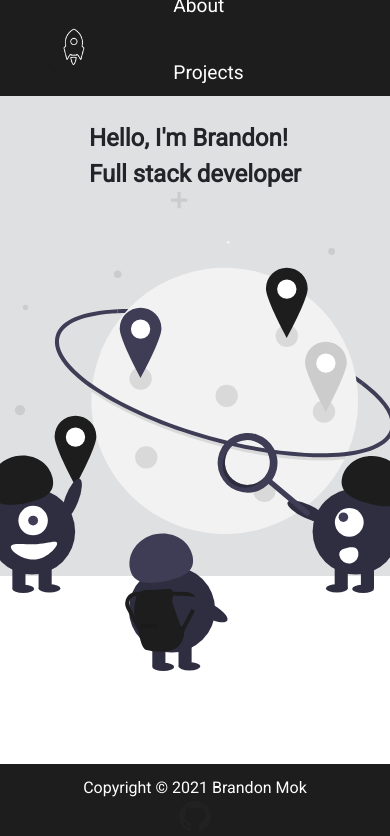
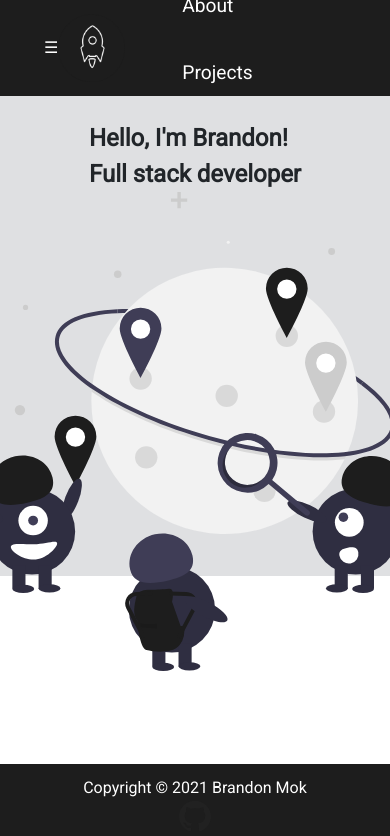
Before and after one commit to BrandonMok/react-personal-website, a React (Create React App) app: page / in a window 390 px wide. Shown: the top 836 px of the page. Built offline with nearby package versions, Linux system fonts and the light colour scheme.

Commit message:
[WIP] Adding mobile nav

```diff
--- a/package.json
+++ b/package.json
@@ -7,6 +7,7 @@
     "@testing-library/react": "^11.2.6",
     "@testing-library/user-event": "^12.8.3",
     "bootstrap": "^4.6.0",
+    "jquery": "^3.6.0",
     "node-sass": "^5.0.0",
     "react": "^17.0.2",
     "react-dom": "^17.0.2",
--- a/src/App.scss
+++ b/src/App.scss
@@ -55,6 +55,12 @@ $primary: #1d1d1d; // 1c1d25
 }
 
 
+// mobile nav
+#hamburger {
+  color: #ffffff;
+}
+
+
 /** Banner **/
 .banner {
   justify-content: center;
@@ -106,6 +112,10 @@ $primary: #1d1d1d; // 1c1d25
     display: inline-block;
   }
 
+  #hamburger {
+    display: none;
+  }
+
   .banner {
     flex-direction: row;
 
--- a/src/components/header.js
+++ b/src/components/header.js
@@ -1,15 +1,24 @@
 import logo from '../logo.png';
 import React from 'react';
+import $ from 'jquery';
 
 class Header extends React.Component {
+    openNav() {
+        alert("it works");
+    }
     render() {
         return (
             <div className="header d-flex justify-content-between flex-direction-row">
+
+
                 <div className="header__logo-row">
+                <span id="hamburger" onClick={this.openNav}>&#9776;</span>
                     <img src={logo} alt="logo" className="header__logo-row__image" />
                     <div className="header__logo-row__name">Brandon Mok</div>
                 </div>
                 <div className="header__menu-row">
+
+
                     <ul className="main-menu">
                         <li><a href="#about" alt="About">About</a></li>
                         <li><a href="#projects" alt="About">Projects</a></li>
```
Also changed, not shown: 1 other file (tests, documents, lock files or other folders).
